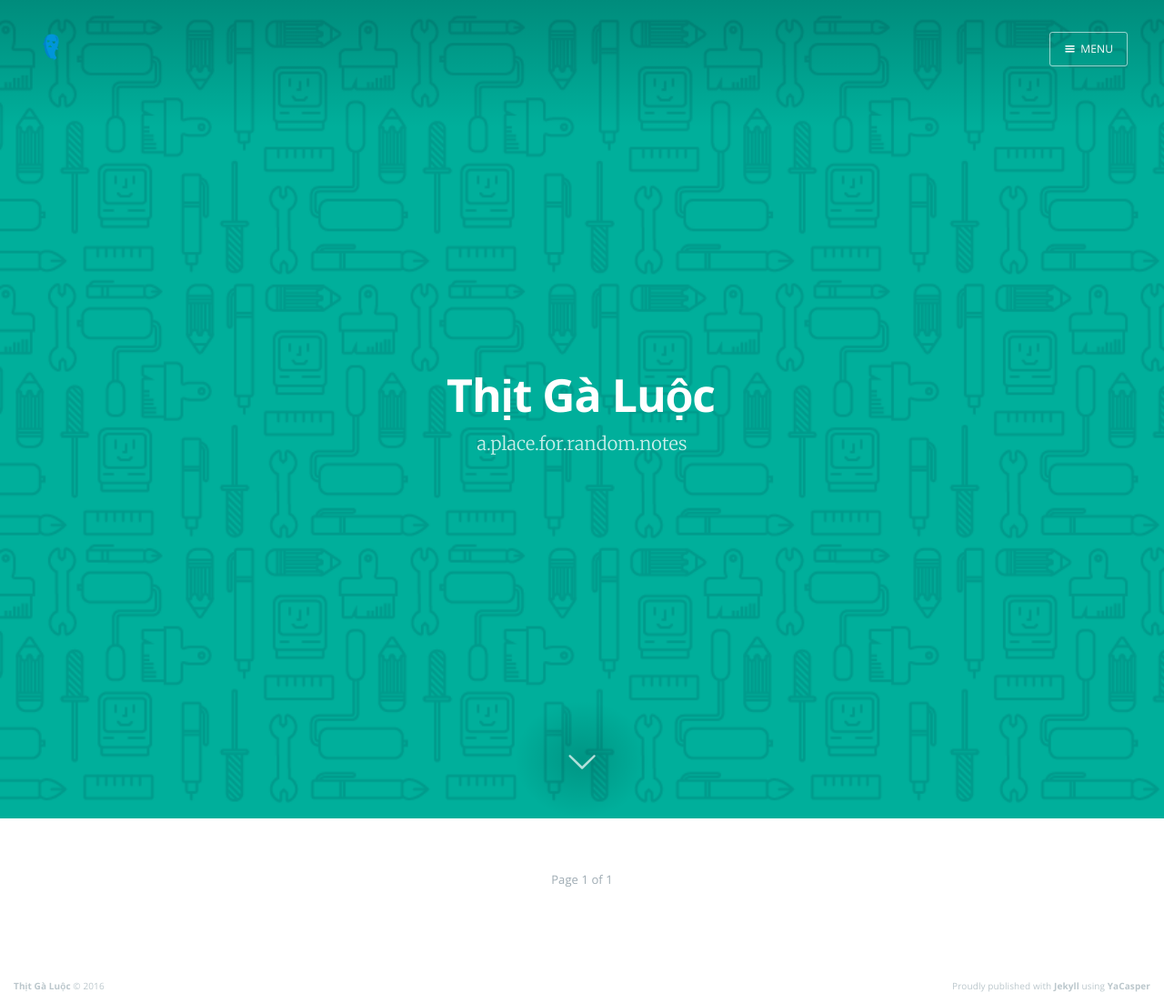
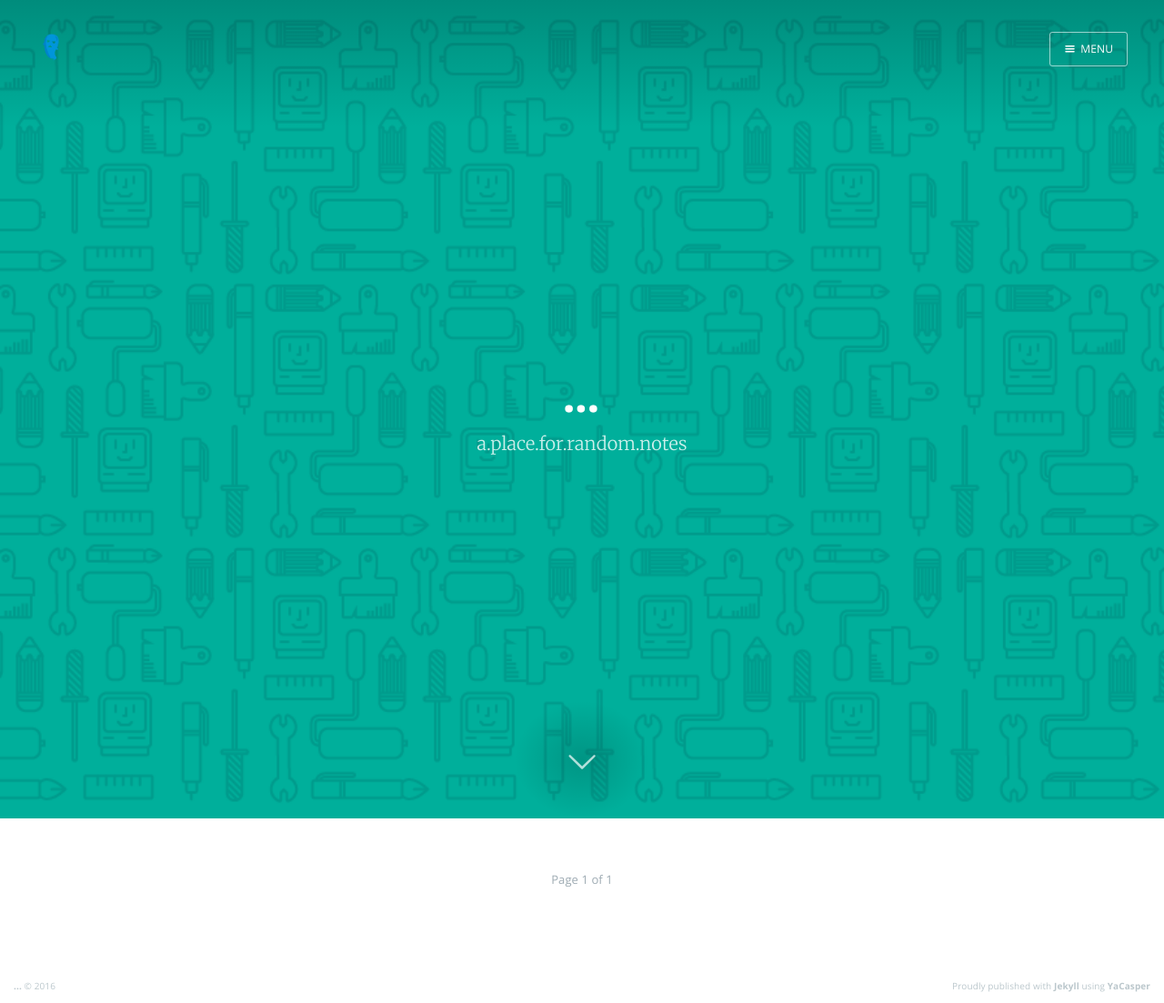
Before and after one commit to thit-ga-luoc/thit-ga-luoc.github.io-yacasper, a Jekyll site: the page built from index.html, in a window 1280 px wide. Shown: the whole page at 91% size. Built offline with Jekyll 4.4.1, drawn with Linux system fonts in a browser that asks for light colours; nearby versions of some CDN libraries.

Commit message:
Update _config.yml

```diff
--- a/_config.yml
+++ b/_config.yml
@@ -1,7 +1,7 @@
 # Website title and description
 # It will appear on home page, in your document head meta (for
 # Google search results) and in your feed.xml site description."
-name: Thịt Gà Luộc
+name: ...
 description: "a.place.for.random.notes"
 cover: 'assets/images/tgl-cover.png'
 
```
